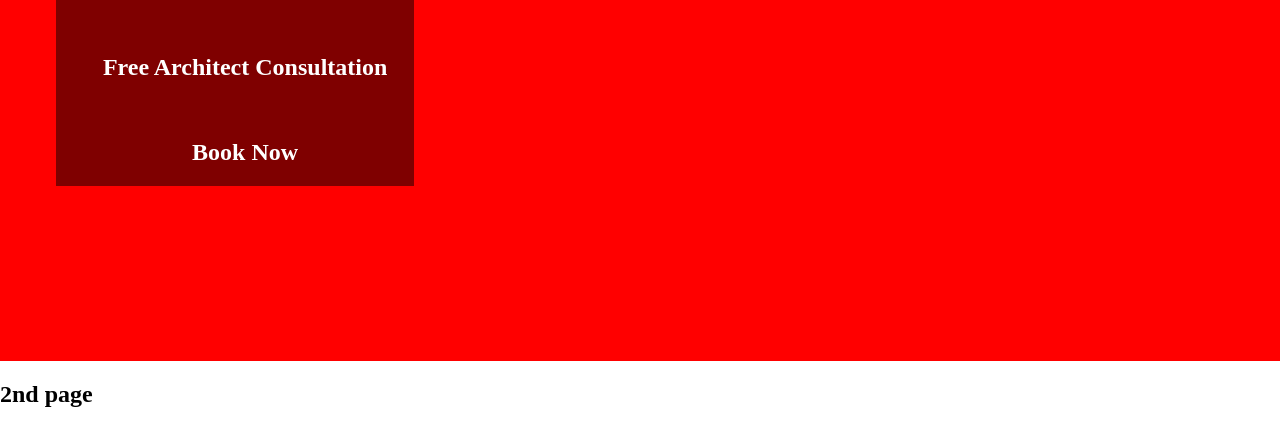
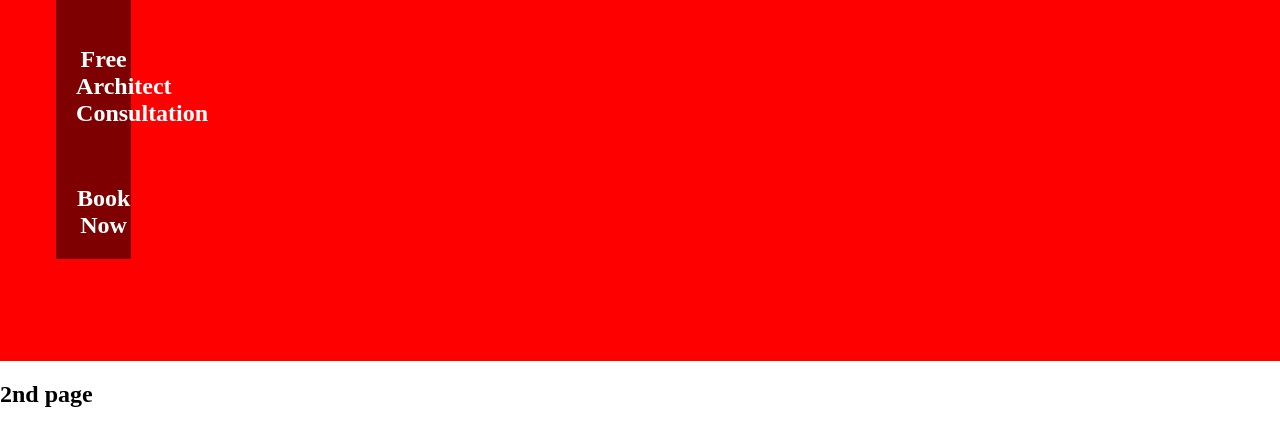
Before and after one commit to revanthreddy123/test3, a plain HTML site: page index.html in a window 1280 px wide. Shown: the part 439-867 px from the top of the page. Drawn offline with nearby package versions, Linux system fonts and the light colour scheme.

Commit message:
Update style.css

```diff
--- a/style.css
+++ b/style.css
@@ -22,7 +22,7 @@ body {
 .main-container .text {
   align-items: center;
   padding-left: 20px;
-  max-width: 100%;
+  max-width: 55px;
   max-height: 200vh;
   z-index: 100;
   background: rgba(0, 0, 0, 0.5);
```
